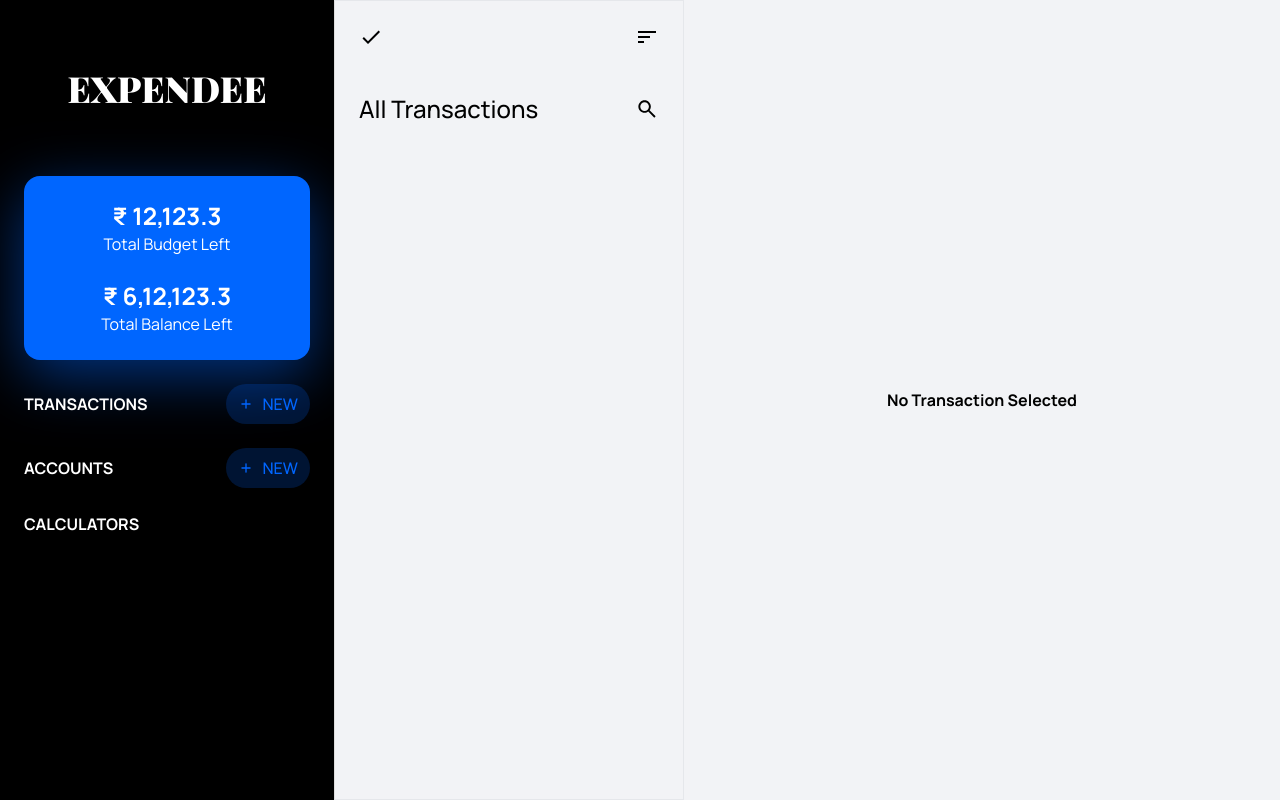
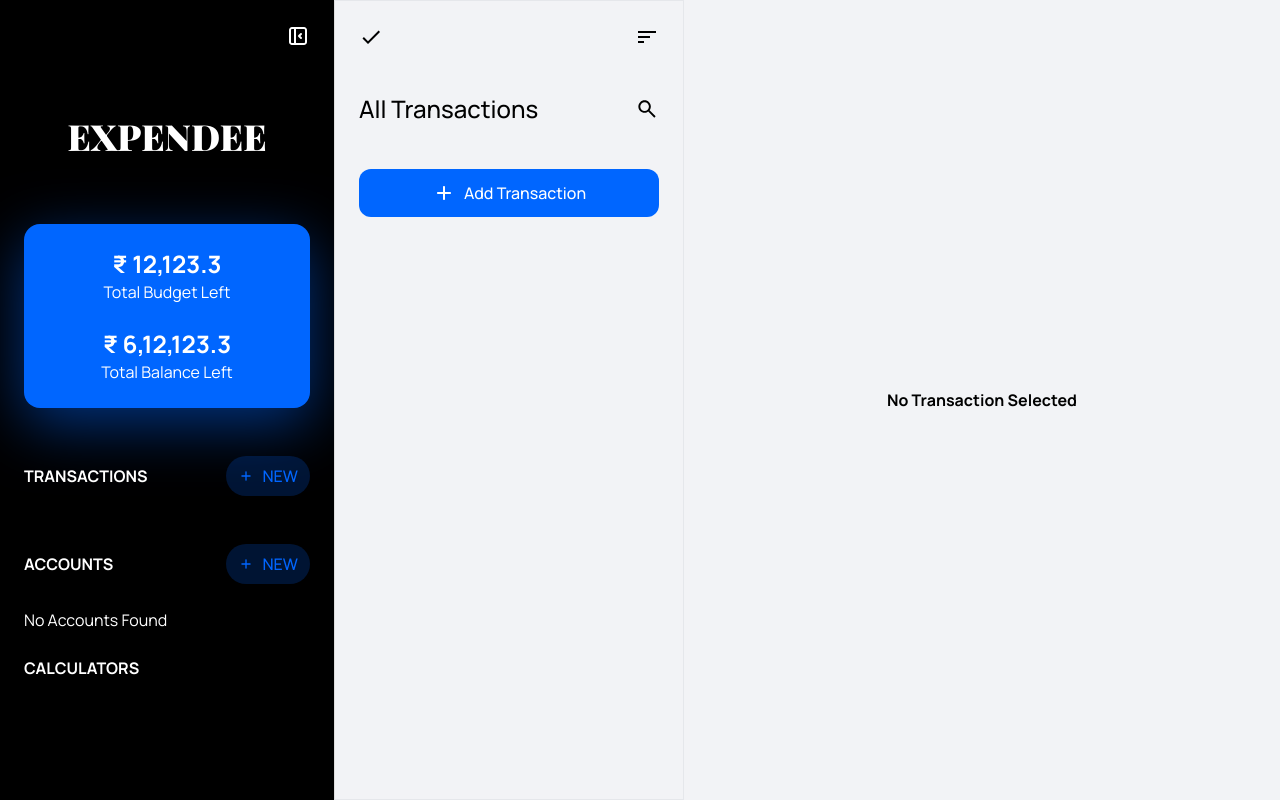
Before and after one commit to FlamingArch/expendee, a React (Vite) app: page / in a window 1280 px wide. Built offline with nearby package versions, Linux system fonts and the light colour scheme; a web font is replaced by a local one.

Commit message:
Collapsible Sidebar

```diff
--- a/src/App.tsx
+++ b/src/App.tsx
@@ -1,53 +1,11 @@
-import { Branding } from "./components/Branding";
-import BudgetInfo from "./components/BudgetInfo";
-import { Button, Sidebar } from "./views";
-import { IconPlus, IconSearch, IconSort, IconTick } from "./views/Icons";
+import PageNavigation from "./pages/navigation";
+import PageTransactions from "./pages/transactions";
 
 export default function App() {
   return (
     <>
-      <Sidebar.View width={334}>
-        <Branding />
-        <BudgetInfo
-          currencyIndicator="₹"
-          budgetLeft="12,123.3"
-          balanceLeft="6,12,123.3"
-        />
-        <Sidebar.Header heading="Transactions">
-          <Button
-            buttonStyle="sidebar"
-            Icon={IconPlus}
-            label="New"
-            onClick={() => {
-              console.log("New Transaction Pressed");
-            }}
-          />
-        </Sidebar.Header>
-        <Sidebar.Header heading="Accounts">
-          <Button
-            buttonStyle="sidebar"
-            Icon={IconPlus}
-            label="New"
-            onClick={() => {
-              console.log("New Account Pressed");
-            }}
-          />
-        </Sidebar.Header>
-        <Sidebar.Header heading="Calculators" />
-      </Sidebar.View>
-      <div
-        style={{ width: 350 }}
-        className="bg-[#f2f3f6] text-black border-l-[#ddd] border flex flex-col"
-      >
-        <div className="flex p-3 justify-between items-center">
-          <Button buttonStyle="toolbar" Icon={IconTick} />
-          <Button buttonStyle="toolbar" Icon={IconSort} />
-        </div>
-        <div className="flex p-3 justify-between items-center">
-          <div className="font-medium text-2xl px-3">All Transactions</div>
-          <Button buttonStyle="toolbar" Icon={IconSearch} />
-        </div>
-      </div>
+      <PageNavigation />
+      <PageTransactions />
       <div className="bg-[#f2f3f6] text-black font-bold flex-grow grid place-content-center">
         No Transaction Selected
       </div>
--- a/src/components/BudgetInfo.tsx
+++ b/src/components/BudgetInfo.tsx
@@ -7,7 +7,7 @@ type BudgetInfoProps = {
 export default function BudgetInfo(props: BudgetInfoProps) {
   // TODO: Format according to local currency format
   return (
-    <div className="flex flex-col p-6 gap-6 rounded-2xl bg-accent shadow-primary-card cursor-pointer">
+    <div className="flex flex-col m-6 p-6 gap-6 rounded-2xl bg-accent shadow-primary-card cursor-pointer">
       <p className="flex flex-col text-center ">
         <span className="text-2xl font-bold">
           {props.currencyIndicator} {props.budgetLeft}
--- /dev/null
+++ b/src/hooks/useAppStore.tsx
@@ -0,0 +1,14 @@
+import { create } from "zustand";
+
+type AppStoreType = {
+  navigationVisible: boolean;
+  toggleNavigation: () => void;
+};
+
+const useAppStore = create<AppStoreType>((set) => ({
+  navigationVisible: true,
+  toggleNavigation: () =>
+    set((state) => ({ navigationVisible: !state.navigationVisible })),
+}));
+
+export default useAppStore;
--- /dev/null
+++ b/src/pages/navigation.tsx
@@ -0,0 +1,56 @@
+import { Branding } from "../components/Branding";
+import BudgetInfo from "../components/BudgetInfo";
+import { Button, Sidebar } from "../views";
+import { IconCollapseSidebar, IconPlus } from "../views/Icons";
+import useAppStore from "../hooks/useAppStore";
+import { AnimatePresence } from "framer-motion";
+
+export default function PageNavigation() {
+  const { visible, toggleVisible } = useAppStore((state) => ({
+    visible: state.navigationVisible,
+    toggleVisible: state.toggleNavigation,
+  }));
+
+  return (
+    <AnimatePresence>
+      {visible ? (
+        <Sidebar.View width={334}>
+          <div className="flex p-3 place-content-center">
+            <div className="flex-grow" />
+            <Button buttonStyle="toolbar" onClick={toggleVisible}>
+              <IconCollapseSidebar className="stroke-white w-6 h-6" />
+            </Button>
+          </div>
+          <Branding />
+          <BudgetInfo
+            currencyIndicator="₹"
+            budgetLeft="12,123.3"
+            balanceLeft="6,12,123.3"
+          />
+          <Sidebar.Header heading="Transactions">
+            <Button
+              buttonStyle="sidebar"
+              Icon={IconPlus}
+              label="New"
+              onClick={() => {
+                console.log("New Transaction Pressed");
+              }}
+            />
+          </Sidebar.Header>
+          <Sidebar.Header heading="Accounts">
+            <Button
+              buttonStyle="sidebar"
+              Icon={IconPlus}
+              label="New"
+              onClick={() => {
+                console.log("New Account Pressed");
+              }}
+            />
+          </Sidebar.Header>
+          <p className="px-6">No Accounts Found</p>
+          <Sidebar.Header heading="Calculators" />
+        </Sidebar.View>
+      ) : null}
+    </AnimatePresence>
+  );
+}
--- /dev/null
+++ b/src/pages/transactions.tsx
@@ -0,0 +1,41 @@
+import useAppStore from "../hooks/useAppStore";
+import { Button } from "../views";
+import {
+  IconCollapseSidebar,
+  IconPlus,
+  IconSearch,
+  IconSort,
+  IconTick,
+} from "../views/Icons";
+
+export default function PageTransactions() {
+  const { visible, toggleVisible } = useAppStore((state) => ({
+    visible: state.navigationVisible,
+    toggleVisible: state.toggleNavigation,
+  }));
+  return (
+    <div
+      style={{ width: 350 }}
+      className="bg-[#f2f3f6] text-black border-l-[#ddd] border flex flex-col"
+    >
+      <div className="flex p-3 justify-between items-center">
+        <div className="flex">
+          {!visible && (
+            <Button buttonStyle="toolbar" onClick={toggleVisible}>
+              <IconCollapseSidebar className="stroke-black" />
+            </Button>
+          )}
+          <Button buttonStyle="toolbar" Icon={IconTick} />
+        </div>
+        <Button buttonStyle="toolbar" Icon={IconSort} />
+      </div>
+      <div className="flex p-3 justify-between items-center">
+        <div className="font-medium text-2xl px-3">All Transactions</div>
+        <Button buttonStyle="toolbar" Icon={IconSearch} />
+      </div>
+      <div className="p-6 flex flex-col">
+        <Button Icon={IconPlus} label="Add Transaction" />
+      </div>
+    </div>
+  );
+}
--- a/src/views/Button.tsx
+++ b/src/views/Button.tsx
@@ -14,6 +14,7 @@ type ButtonProps = {
   Icon?: React.FunctionComponent<IconProps>;
   label?: string;
   buttonStyle?: ButtonStyles;
+  children?: React.ReactNode;
 } & Omit<React.ComponentProps<"button">, "children">;
 
 const buttonStyles = {
@@ -24,8 +25,13 @@ const buttonStyles = {
   },
   toolbar: {
     button:
-      "hover:bg-gray-200 rounded-xl p-3 flex items-center font-medium gap-2 transition-colors",
+      "hover:bg-gray-500 hover:bg-opacity-20 rounded-xl p-3 flex items-center font-medium gap-2 transition-colors",
     icon: "w-6 h-6",
+  },
+  primary: {
+    button:
+      "bg-accent rounded-xl p-3 flex items-center justify-center text-white gap-2 font-medium",
+    icon: "w-6 h-6 fill-white",
   },
 };
 
@@ -34,8 +40,10 @@ function getButtonStyles(style?: ButtonStyles) {
     case "sidebar":
       return buttonStyles.sidebar;
     case "toolbar":
+      return buttonStyles.toolbar;
+    case "primary":
     default:
-      return buttonStyles.toolbar;
+      return buttonStyles.primary;
   }
 }
 
@@ -43,6 +51,7 @@ export default function Button({
   Icon,
   label,
   buttonStyle,
+  children,
   ...rest
 }: ButtonProps) {
   const styles = getButtonStyles(buttonStyle);
@@ -51,6 +60,7 @@ export default function Button({
     <button className={styles.button} {...rest}>
       {Icon && <Icon className={styles.icon} />}
       {label}
+      {children}
     </button>
   );
 }
--- a/src/views/Icons.tsx
+++ b/src/views/Icons.tsx
@@ -57,3 +57,29 @@ export function IconSearch({ className }: IconProps) {
     </svg>
   );
 }
+
+export function IconCollapseSidebar({ className }: IconProps) {
+  return (
+    <svg
+      width="24"
+      height="24"
+      viewBox="0 0 24 24"
+      fill="none"
+      className={className}
+      xmlns="http://www.w3.org/2000/svg"
+    >
+      <path
+        d="M9 4V20M4 6C4 5.46957 4.21071 4.96086 4.58579 4.58579C4.96086 4.21071 5.46957 4 6 4H18C18.5304 4 19.0391 4.21071 19.4142 4.58579C19.7893 4.96086 20 5.46957 20 6V18C20 18.5304 19.7893 19.0391 19.4142 19.4142C19.0391 19.7893 18.5304 20 18 20H6C5.46957 20 4.96086 19.7893 4.58579 19.4142C4.21071 19.0391 4 18.5304 4 18V6Z"
+        stroke-width="2"
+        stroke-linecap="round"
+        stroke-linejoin="round"
+      />
+      <path
+        d="M15 10L13 12L15 14"
+        stroke-width="2"
+        stroke-linecap="round"
+        stroke-linejoin="round"
+      />
+    </svg>
+  );
+}
--- a/src/views/Sidebar.tsx
+++ b/src/views/Sidebar.tsx
@@ -1,4 +1,4 @@
-import { IconProps } from "./Icons";
+import { motion } from "framer-motion";
 
 type ViewProps = {
   children: React.ReactNode;
@@ -10,23 +10,22 @@ type HeaderProps = {
   children?: React.ReactNode;
 };
 
-type HeaderActionProps = {
-  Icon: React.FunctionComponent<IconProps>;
-  label: string;
-  onClick: () => void;
-};
-
 function View({ children, width }: ViewProps) {
   return (
-    <div style={{ width: width }} className="flex flex-col p-6 gap-6">
-      {children}
-    </div>
+    <motion.div
+      animate={{ width: width }}
+      exit={{ width: "0" }}
+      style={{ width: 0 }}
+      className="flex flex-col items-end"
+    >
+      <div style={{ minWidth: width }}>{children}</div>
+    </motion.div>
   );
 }
 
 function Header({ heading, children }: HeaderProps) {
   return (
-    <div className="flex justify-between items-center">
+    <div className="flex justify-between items-center p-6">
       <p className="font-bold uppercase">{heading}</p>
       <div className="flex gap-6">{children}</div>
     </div>
```
